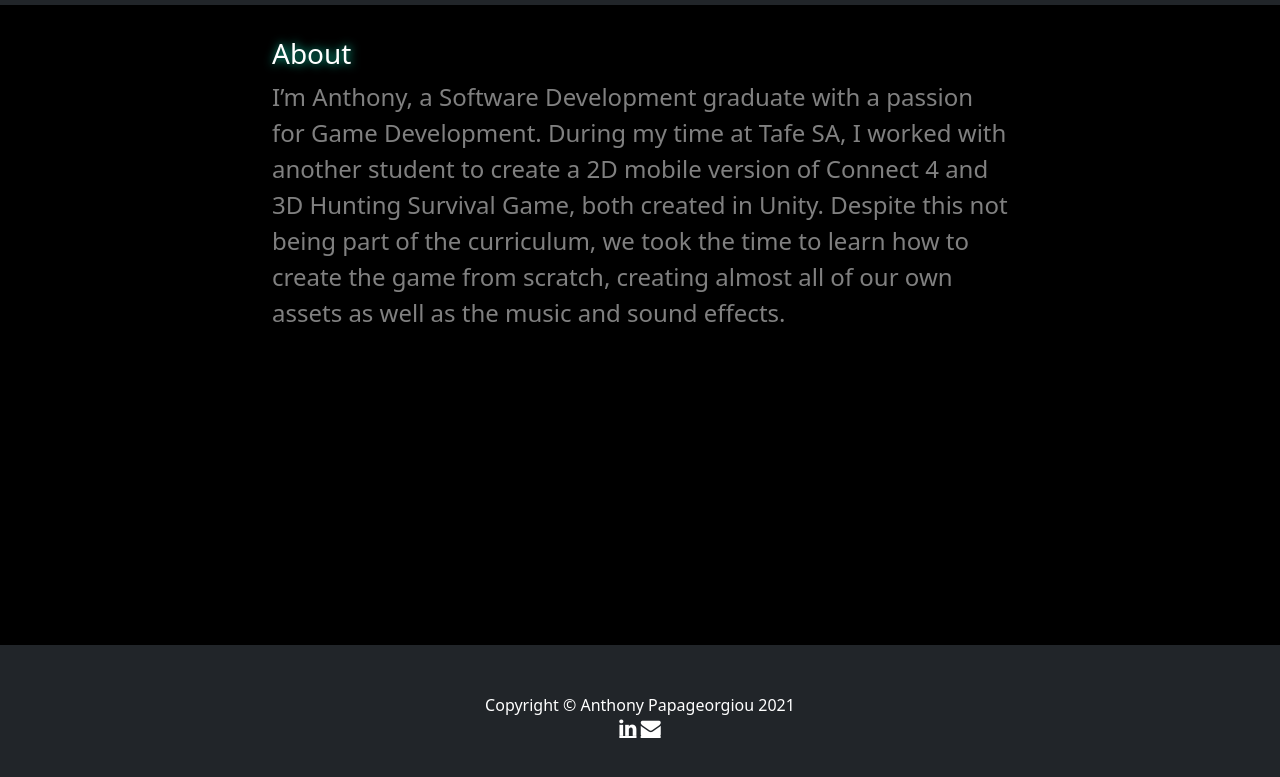
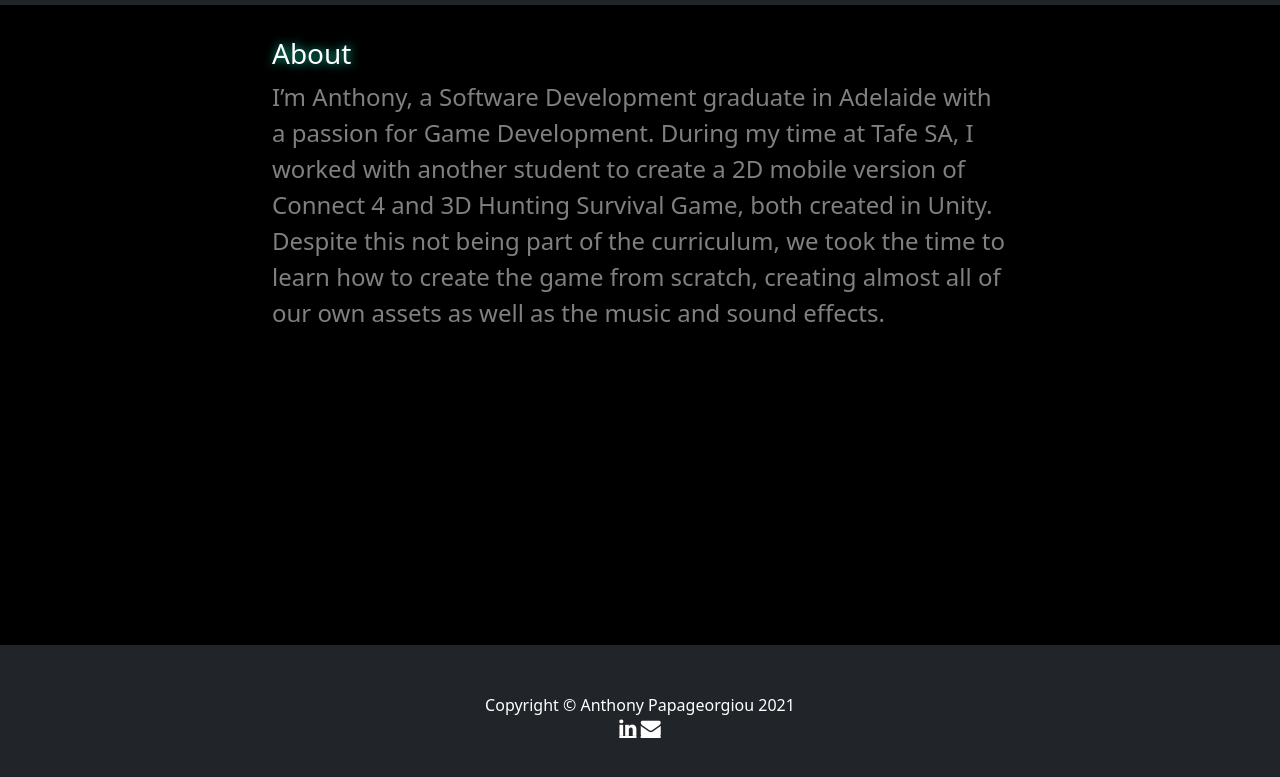
Before and after one commit to AnthPapa/AnthPapa.github.io, a plain HTML site: page about.html in a window 1280 px wide. Shown: the part 51-828 px from the top of the page. Drawn offline with nearby package versions, Linux system fonts and the light colour scheme.

Commit message:
Update about.html
added in Adeleaide

```diff
--- a/about.html
+++ b/about.html
@@ -41,7 +41,7 @@
 				<div class="row">
 				  <div class="col-lg-8 mx-auto">
 					<h3>About</h3>
-					<p >I’m Anthony, a Software Development graduate with a passion for Game Development.
+					<p >I’m Anthony, a Software Development graduate in Adelaide with a passion for Game Development.
 					During my time at Tafe SA, I worked with another student to create a 2D mobile version of Connect 4 and 3D Hunting Survival Game, both created in Unity.
 					Despite this not being part of the curriculum, we took the time to learn how to create the game from scratch, creating almost all of our own assets as well as the music and sound effects.</p>
 				  </div>
```
